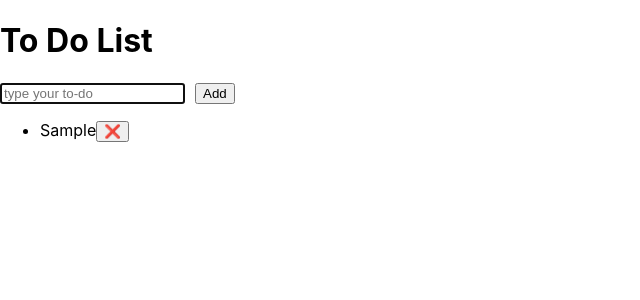
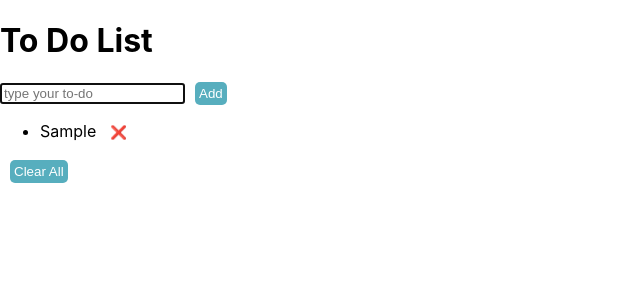
Before and after one commit to ReactMiniProject-team1/to-do-list, a React (Create React App) app: page / in a window 1280 px wide. Both pictures are taken after typing "Sample" into the empty fields and a click on the button "Add". Shown: the top 300 px of the page, without its empty margins (0-640 px from the left). Built offline with nearby package versions, Linux system fonts and the light colour scheme.

Commit message:
전부삭제기능 추가

```diff
--- a/src/App.css
+++ b/src/App.css
@@ -1,9 +1,9 @@
-
-
-.addBtn{
+button{
   margin-left: 10px;
+  padding: 4px 4px 4px 4px;
+  border: none;
+  border-radius: 5px;
+  background-color: rgb(87, 174, 190);
+  color:white;
+  cursor: pointer;
 }
-
-li{
-  text-align: left;
-}
--- a/src/App.js
+++ b/src/App.js
@@ -1,10 +1,16 @@
 import { useEffect, useRef, useState } from "react";
 import "./App.css";
-import ToDos from "./components/ToDos";
+import ToDo from "./components/ToDo";
 
 function App() {
   const [input, setInput] = useState("");
-  const [toDos, setToDo] = useState([]);
+  const [toDos, setToDo] = useState(
+    Object.entries(localStorage).map(([key, value]) => ({
+      id: key,
+      todo: value,
+      done: false,
+    }))
+  );
 
   const inputRef = useRef("");
 
@@ -18,12 +24,29 @@ function App() {
   };
 
   const addToList = () => {
-    let newToDo = input;
+    const key = Math.random().toString(16).substring(0, 5);
+    let newToDo = { id: key, todo: input, done: false };
     setToDo([...toDos, newToDo]);
+    localStorage.setItem(key, input);
     setInput("");
     inputRef.current.focus();
   };
 
+  const clearAll = () => {
+    setToDo([]);
+    localStorage.clear();
+  };
+
+  const isDone = (id) => {
+    let newtoDos = toDos.map((each) => {
+      if (each.id === id) {
+        return { ...each, isdone: true };
+      }
+      return each;
+    });
+
+    setToDo(newtoDos);
+  };
   return (
     <div className="App">
       <header>
@@ -42,11 +65,22 @@ function App() {
           Add
         </button>
       </div>
-      <div>
-        <ul>
-          <ToDos toDos={toDos} />
-        </ul>
-      </div>
+      <ul>
+        {toDos.map((each) => (
+          <ToDo
+            todo={each.todo}
+            isdone={each.done}
+            key={each.id}
+            isDone={isDone}
+          />
+        ))}
+      </ul>
+      <button
+        onClick={clearAll}
+        style={{ visibility: toDos.length === 0 ? "hidden" : "visible" }}
+      >
+        Clear All
+      </button>
     </div>
   );
 }
--- /dev/null
+++ b/src/components/ToDo.js
@@ -0,0 +1,22 @@
+import { useState } from "react";
+
+function ToDo({ todo, isdone, key, isDone }) {
+  return (
+    <li>
+      <span
+        style={{
+          textDecoration: isdone ? "line-through" : "none",
+          color: isdone ? "gray" : "balck",
+        }}
+        onClick={() => isDone(key)}
+      >
+        {todo}
+      </span>
+      <button style={{ background: "none", border: "none", cursor: "pointer" }}>
+        ❌
+      </button>
+    </li>
+  );
+}
+
+export default ToDo;
--- a/src/components/ToDos.js
+++ /dev/null
@@ -1,16 +0,0 @@
-function ToDos({ toDos, deleteToDo }) {
-  return (
-    <div>
-      {toDos.map((todo, idx) => (
-        <span key={idx}>
-          <li>
-            {todo}
-            <button>❌</button>
-          </li>
-        </span>
-      ))}
-    </div>
-  );
-}
-
-export default ToDos;
```
Also changed, not shown: 1 other file (tests, documents, lock files or other folders).
